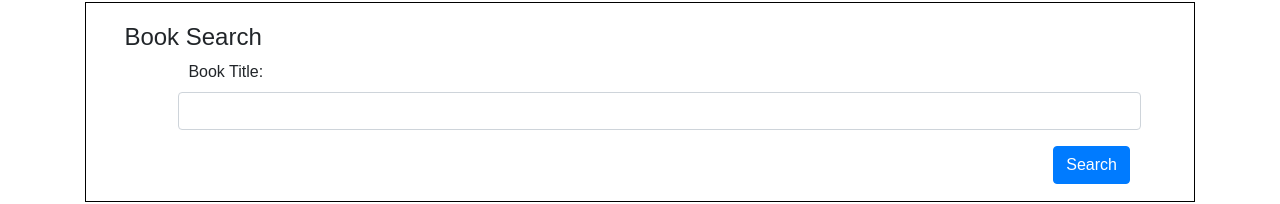
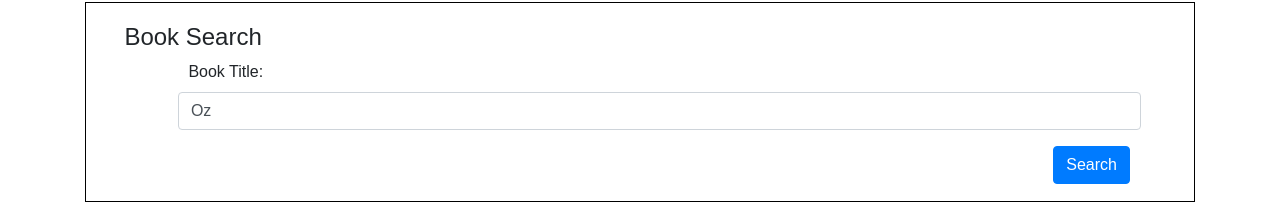
Before and after one commit to SaraNP-33/googleBooks, a React (Create React App) app in the folder client/: page / in a window 1280 px wide. Shown: the part 410-614 px from the top of the page. Built offline with nearby package versions, Linux system fonts and the light colour scheme.

Commit message:
axios api working

```diff
--- a/client/src/pages/Search.js
+++ b/client/src/pages/Search.js
@@ -7,25 +7,20 @@ import ResultsContainer from '../components/ResultsContainer';
 import API from '../utils/API';
 
 
-
-
-
 class Search extends Component {
     state= {
-        search:"",
+        search:"Oz",
         results:[]
     };
-      // componentDidMount(){
-    //     API.sampleBook()
-    //     .then(res => console.log(res))
-    //     .then(res => this.setState({results:res.data.items[0]}))
-    //     .catch(err => console.log(err))
-    // }
+
     searchBooks = bookTitle=>{
         API.Random(bookTitle)
-        .then(res=>console.log(res))
-        .then(({res})=>this.setState({results:res}),()=>console.log(this.state.resuts)
+        // .then(res=>console.log(res))
+        .then((res)=>{this.setState({results:res.data.items})
+                        console.log(this.state.results)
+    }
         )
+        .catch(err=>console.log(err))
 
     }
 
@@ -41,8 +36,6 @@ class Search extends Component {
        this.searchBooks(this.state.search)
 
     }
-
-
 
 
     render() {
```
